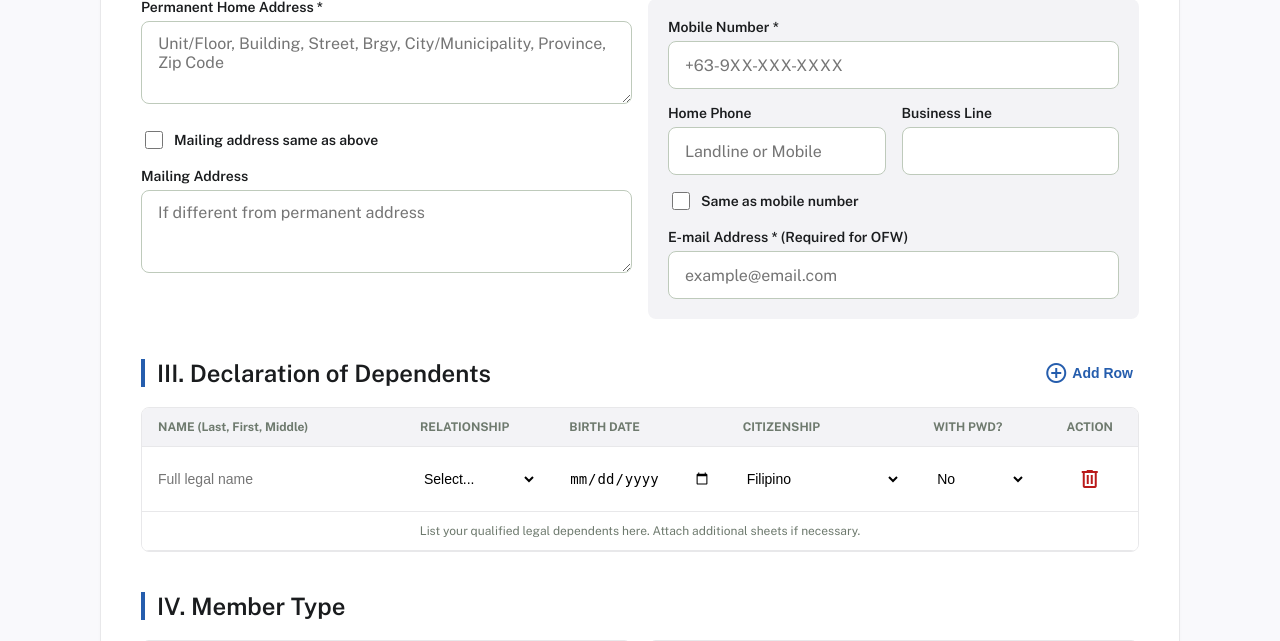
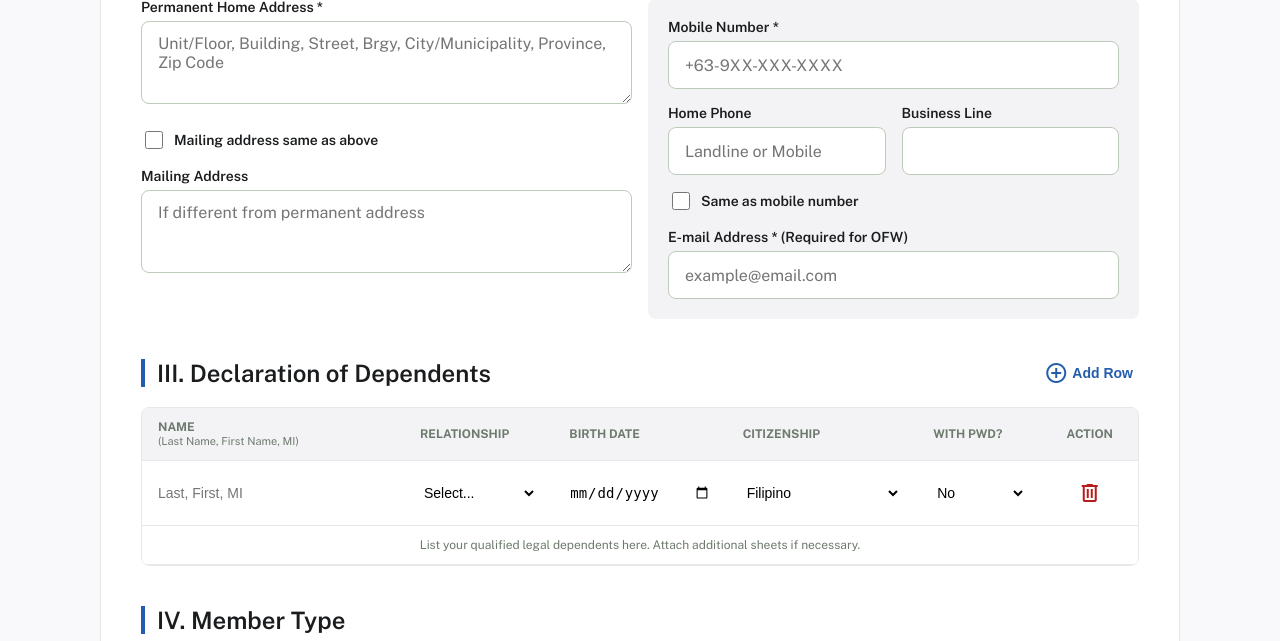
Before and after one commit to rachelannec/pmrf-im-g8, a Flask app: page / in a window 1280 px wide. Shown: the part 871-1512 px from the top of the page. Run offline with Flask 2, Linux system fonts and the light colour scheme; data comes from the database, SQL or seed files in the repository.

```diff
--- a/static/js/philhealth_form.js
+++ b/static/js/philhealth_form.js
@@ -10,6 +10,24 @@ const middleName = document.getElementById('middle_name');
 const memberNameInput = document.querySelector('input[name="MemberName"]');
 
 const birthDateInput = document.getElementById('birth_date');
+
+// Auto-capitalize name fields as the user types
+document.addEventListener('input', (e) => {
+    // List the IDs or Names of the fields we want to force to uppercase
+    const uppercaseFields = ['last_name', 'first_name', 'middle_name', 'MotherMaidenName', 'DependentName'];
+
+    if (uppercaseFields.includes(e.target.id) || uppercaseFields.includes(e.target.name)) {
+        // Save the cursor position so it doesn't jump to the end of the word
+        const start = e.target.selectionStart;
+        const end = e.target.selectionEnd;
+
+        // Force the text to uppercase
+        e.target.value = e.target.value.toUpperCase();
+
+        // Put the cursor back where it was
+        e.target.setSelectionRange(start, end);
+    }
+});
 
 // Calculate the maximum allowed date (21 years ago today)
 const today = new Date();
@@ -194,7 +212,7 @@ function createDependentRow() {
     const tr = document.createElement('tr');
     tr.className = 'dependent-row';
     tr.innerHTML = `
-        <td><input type="text" name="DependentName" class="table-input" placeholder="Full legal name" required></td>
+        <td><input type="text" name="DependentName" class="table-input" placeholder="Last, First, MI" required></td>
         <td>
             <select name="Relationship" class="table-input" required>
                 <option value="" disabled selected>Select...</option>
--- a/templates/philhealth_form.html
+++ b/templates/philhealth_form.html
@@ -259,7 +259,16 @@
       <table>
         <thead>
           <tr>
-            <th>NAME (Last, First, Middle)</th>
+            <th>
+              NAME <br /><span
+                style="
+                  font-size: 11px;
+                  font-weight: normal;
+                  color: var(--text-muted);
+                "
+                >(Last Name, First Name, MI)</span
+              >
+            </th>
             <th>RELATIONSHIP</th>
             <th>BIRTH DATE</th>
             <th>CITIZENSHIP</th>
```
